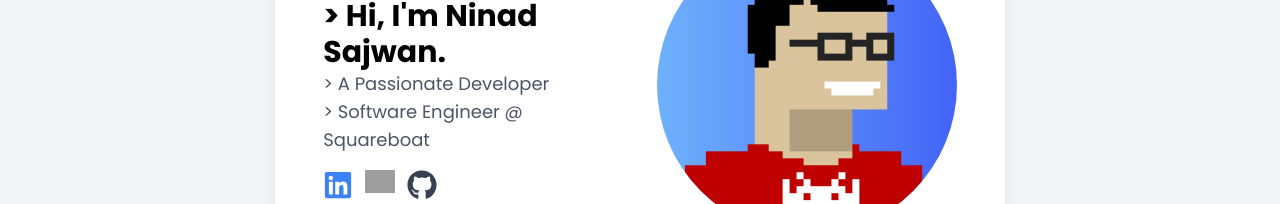
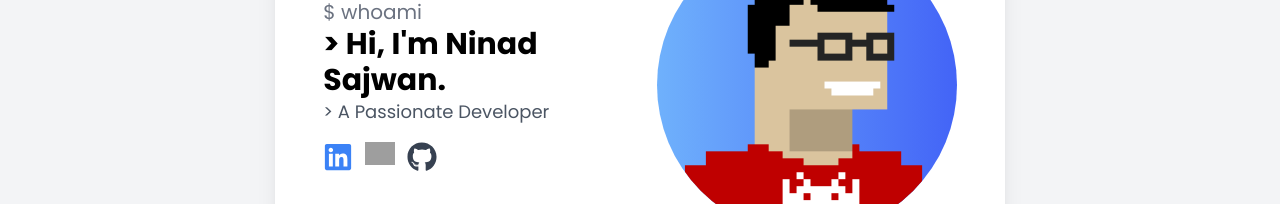
Before and after one commit to 0xp0tato/portfolio, a React (Vite) app: page / in a window 1280 px wide. Shown: the part 213-417 px from the top of the page. Built offline with nearby package versions, Linux system fonts and the light colour scheme; grey boxes are pictures that could not be loaded.

Commit message:
FIX : removed squreboat and incorrect leetcode link

```diff
--- a/src/components/Hero.tsx
+++ b/src/components/Hero.tsx
@@ -16,8 +16,6 @@ export default function Hero() {
           </p>
           <p className="text-sm md:text-lg text-gray-600 mb-4">
             {">"} A Passionate Developer
-            <br />
-            {">"} Software Engineer @ Squareboat
           </p>
           <div className="flex gap-2 md:gap-3">
             <a
@@ -31,7 +29,7 @@ export default function Hero() {
               />
             </a>
             <a
-              href="https://leetcode.com/0xp0tat0/"
+              href="https://leetcode.com/0xp0tato/"
               target="_blank"
               rel="noopener noreferrer"
             >
```
